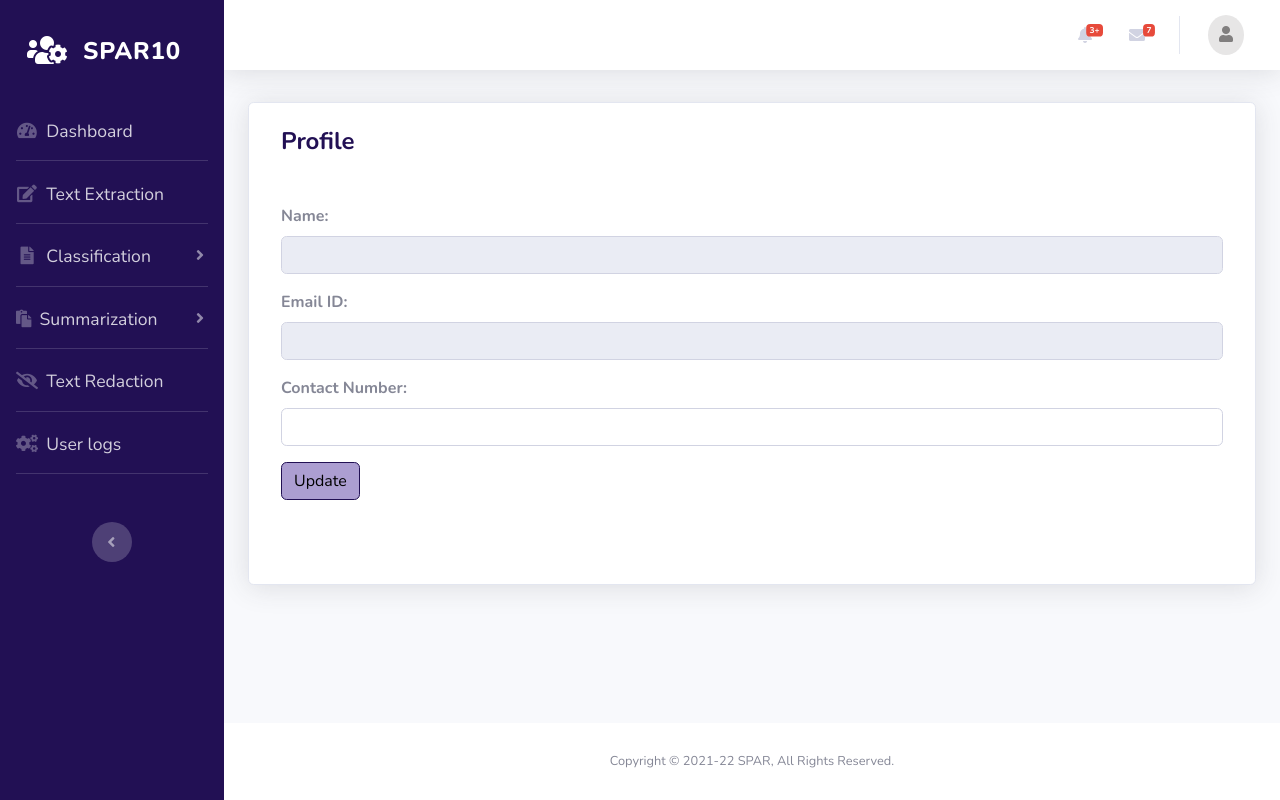
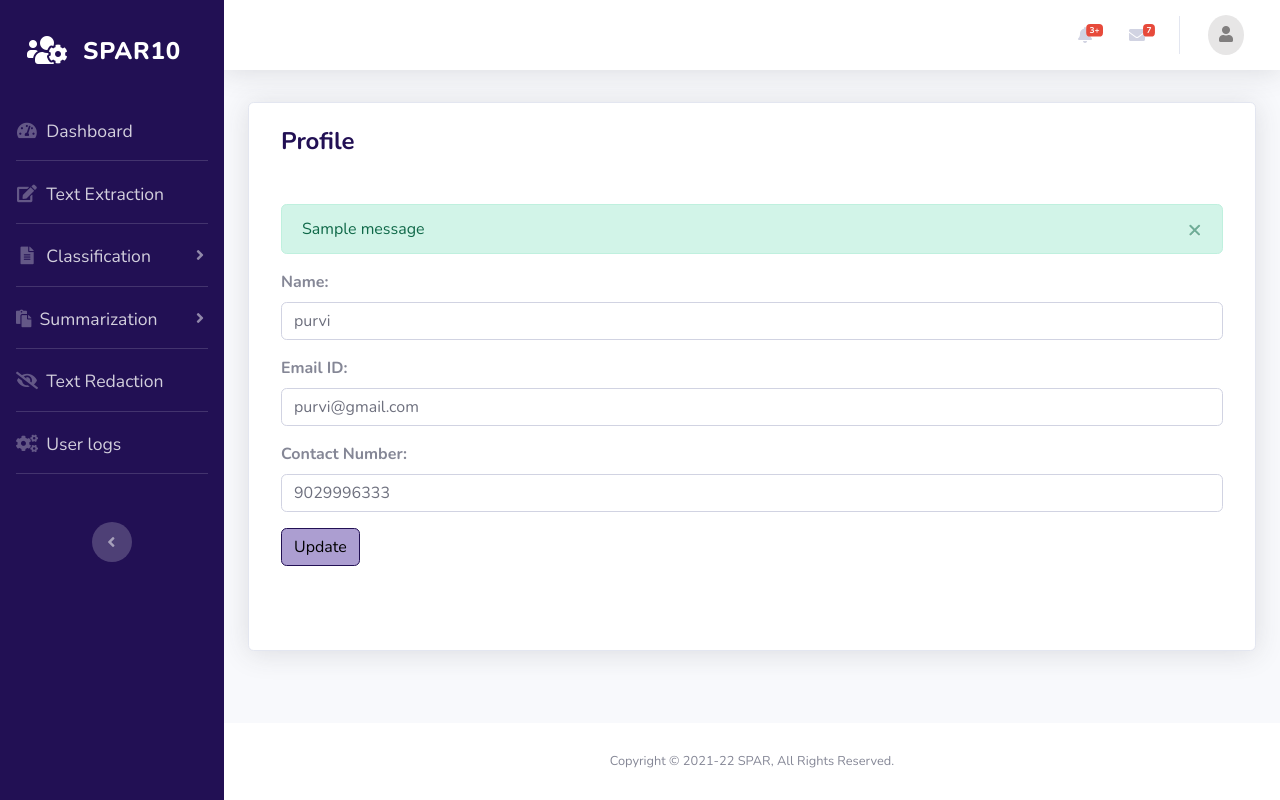
Before and after one commit to Purviharniya/SPAR10, a Flask app: page /profile in a window 1280 px wide. Run offline with Flask 2, Linux system fonts and the light colour scheme; a user stored in the database is signed in; one stand-in notice (Sample message) is shown; some libraries are stand-ins or nearby versions.

Commit message:
update profile

```diff
--- a/__init__.py
+++ b/__init__.py
@@ -14,7 +14,7 @@ def create_app():
     app.config['MAIL_SERVER']='smtp.gmail.com'
     app.config['MAIL_PORT'] = 465
     app.config['MAIL_USERNAME'] = 'spar10.project@gmail.com'
-    app.config['MAIL_PASSWORD'] = '[password]'
+    app.config['MAIL_PASSWORD'] = 'SPAR10PROJECT'
     app.config['MAIL_USE_TLS'] = False
     app.config['MAIL_USE_SSL'] = True
     postamail = Mail(app)
--- a/main.py
+++ b/main.py
@@ -1,7 +1,8 @@
-from flask import Blueprint, render_template
+from flask import Blueprint, render_template,redirect, url_for, request, flash,session
 # from . import
 from flask_login import login_required, current_user
 from __init__ import create_app,db,postamail
+import re
 
 main = Blueprint('main', __name__)
 
@@ -46,10 +47,51 @@ def textclassification():
 def textredaction():
     return render_template('textredaction.html')
 
-@main.route("/profile")
+def validate_profile_details(name,email,contact):
+
+    if name=='' or email =='' or contact =='':
+        return("Please fill all the fields!")
+
+    if not re.fullmatch(re.compile(r'^[a-zA-Z ]+$'), name):
+        return('Invalid name')
+
+    if not re.fullmatch(re.compile(r'([A-Za-z0-9]+[.-_])*[A-Za-z0-9]+@[A-Za-z0-9-]+(\.[A-Z|a-z]{2,})+'), email):
+        return('Invalid email address')
+
+    return True
+
+@main.route("/profile",methods=["POST","GET"])
 @login_required
 def profile():
-    return render_template('profile.html', name=current_user.name)
+    if request.method=='POST':
+        name = request.form['name']
+        mail = request.form['email']
+        contact = request.form['contact']
+        id = current_user.id
+
+        check_valid = validate_profile_details(name,mail,contact)
+        if check_valid != True:
+            flash(check_valid,"error")
+            return redirect(url_for('main.profile'))
+
+        try:
+            db.session.commit()
+            flash(u"Details updated successfully!","success")
+            current_user.name = name
+            current_user.email = mail
+            current_user.contact = contact
+            return render_template('profile.html', name=current_user.name , user = current_user)
+        except:
+            flash(u"Looks like there is some error with database!","error")
+            return render_template('profile.html', name=current_user.name , user = current_user)
+
+    else:
+        return render_template('profile.html', name=current_user.name , user = current_user)
+
+# @main.route("/settings",methods=["POST","GET"])
+# @login_required
+# def settings():
+
 
 @main.route("/dashboard")
 @login_required
--- a/templates/profile.html
+++ b/templates/profile.html
@@ -18,19 +18,44 @@
                 <div class="card-body">
                     <div class="col-12 mb-3">
                         <h4 class="font-weight-bold text-purple mb-5">Profile</h4>
-                        <form action="includes/queries/user_profile.php" method="POST" name="profile_form">
+                        <!-- {{user}} -->
+                        {% with messages = get_flashed_messages(with_categories=true) %}
+                        {% if messages %}
+                            {% for category,message in messages %}
+                                {% if category == "success" %}
+                                <div class="alert alert-success alert-dismissible fade show" role="alert">
+                                    {{ message }}
+                                    <button type="button" class="close" data-dismiss="alert" aria-label="Close">
+                                        <span aria-hidden="true">&times;</span>
+                                    </button>
+                                </div>
+                                {% endif %}
+                                {% if category == "error" %}
+                                <div class="alert alert-danger alert-dismissible fade show" role="alert">
+                                    {{ message }}
+                                    <button type="button" class="close" data-dismiss="alert" aria-label="Close">
+                                        <span aria-hidden="true">&times;</span>
+                                    </button>
+                                </div>
+                                {% endif %}
+                            {% endfor %}
+                        {% endif %}
+                        {% endwith %}
+                        <form action="/profile" method="POST" name="profile_form">
                             <div class="form-group">
                                 <label for="blockno" class="font-weight-bold">Name:</label>
-                                <input type="text" class="form-control" name="blockno" id="blockno" value="" readonly>
+                                <input type="text" class="form-control" name="name" id="name" value="{{user.name}}">
                             </div>
                             <div class="form-group">
                                 <label for="flatno" class="font-weight-bold">Email ID:</label>
-                                <input type="text" class="form-control" name="flatno" id="flatno" value="" readonly>
+                                <input type="text" class="form-control" name="email" id="email" value="{{user.email}}">
                             </div>
                             <div class="form-group">
                                 <label for="name" class="font-weight-bold">Contact Number:</label>
-                                <input type="text" class="form-control" name="name" value="" id="name">
+                                <input type="text" class="form-control" name="contact" value="{{user.contact}}"
+                                    id="contact">
                             </div>
+
                             <input type="submit" class="btn btn-purple" value="Update" name="profile_submit">
                         </form>
                     </div>
```
Also changed, not shown: db.sqlite, templates/reenterpass.html (deleted).
